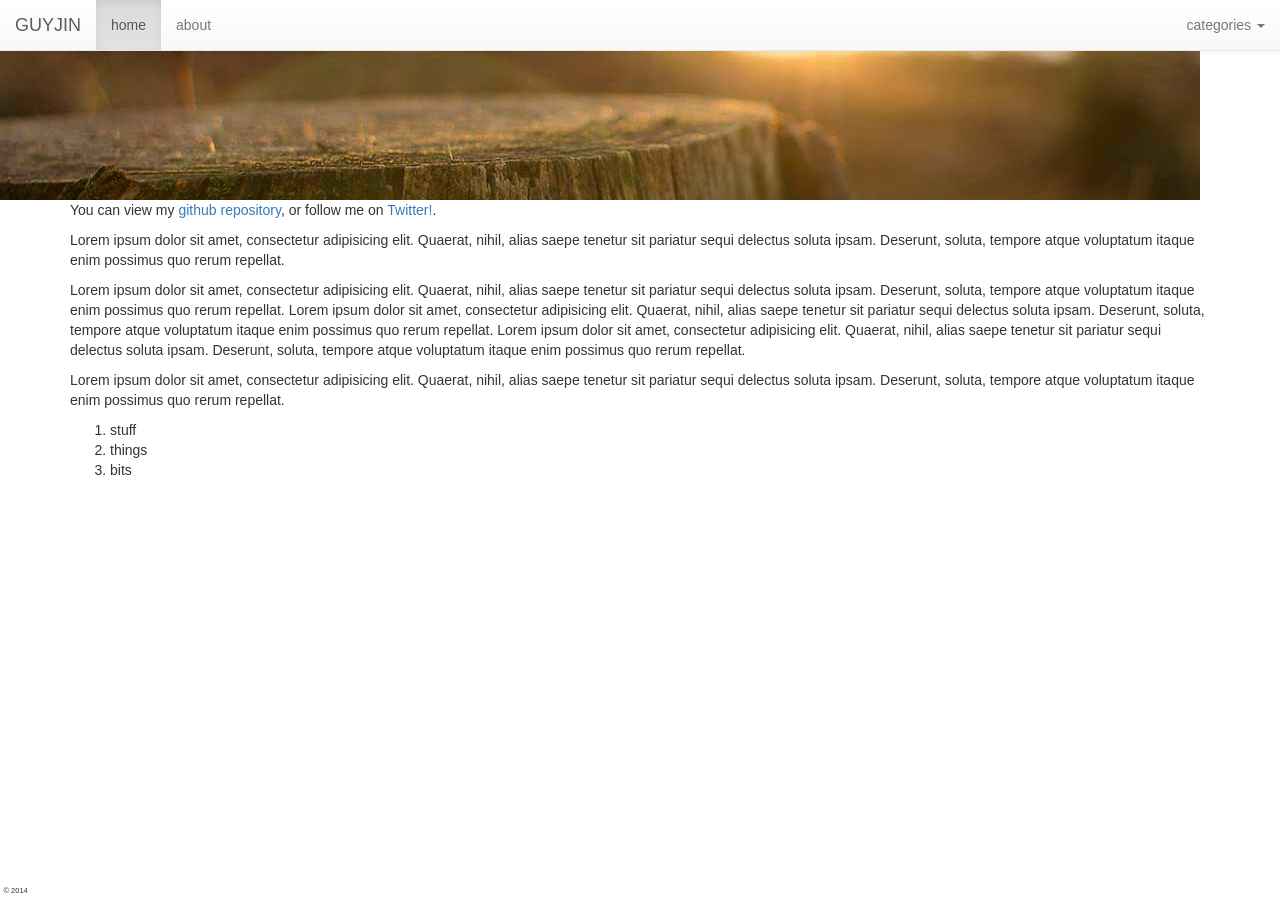
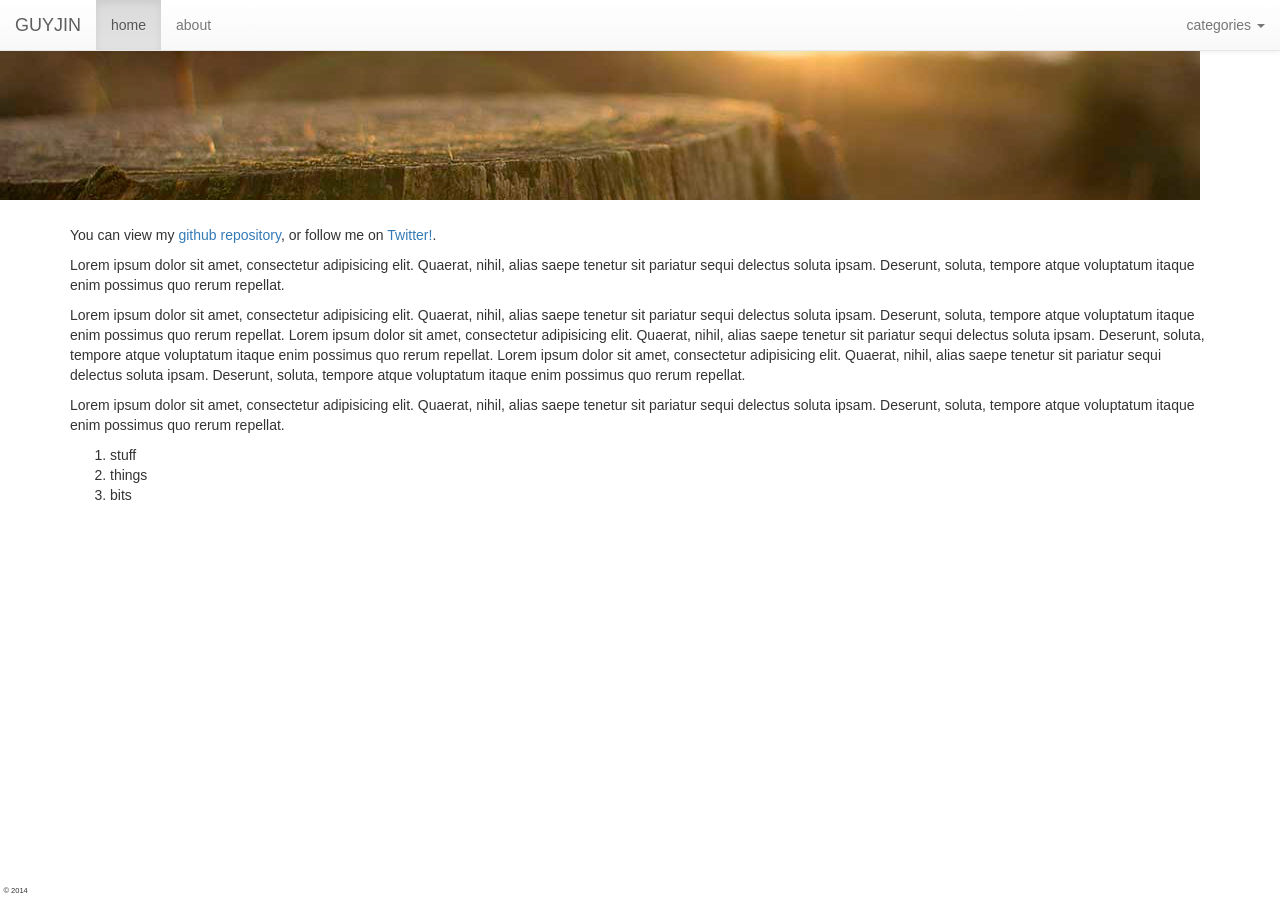
Before and after one commit to guyjin/guyjin.github.io, a Jekyll site: the page built from about.md, in a window 1280 px wide. Built offline with Jekyll 4.4.1, drawn with Linux system fonts in a browser that asks for light colours; nearby versions of some CDN libraries.

Commit message:
Banner style
added bottom margin

```diff
--- a/css/github.css
+++ b/css/github.css
@@ -6,7 +6,8 @@ body {
     width: 100%;
     height: 150px;
     overflow: hidden;
-    margin-top: -25px; }
+    margin-top: -25px;
+    margin-bottom: 25px; }
   body footer {
     background-color: rgba(255, 255, 255, 0.5);
     color: #333333;
--- a/sass/github.scss
+++ b/sass/github.scss
@@ -11,6 +11,7 @@ body {
 		height: 150px;
 		overflow: hidden;
 		margin-top: -25px;
+		margin-bottom: 25px;
 	}
 
 	footer {
```
